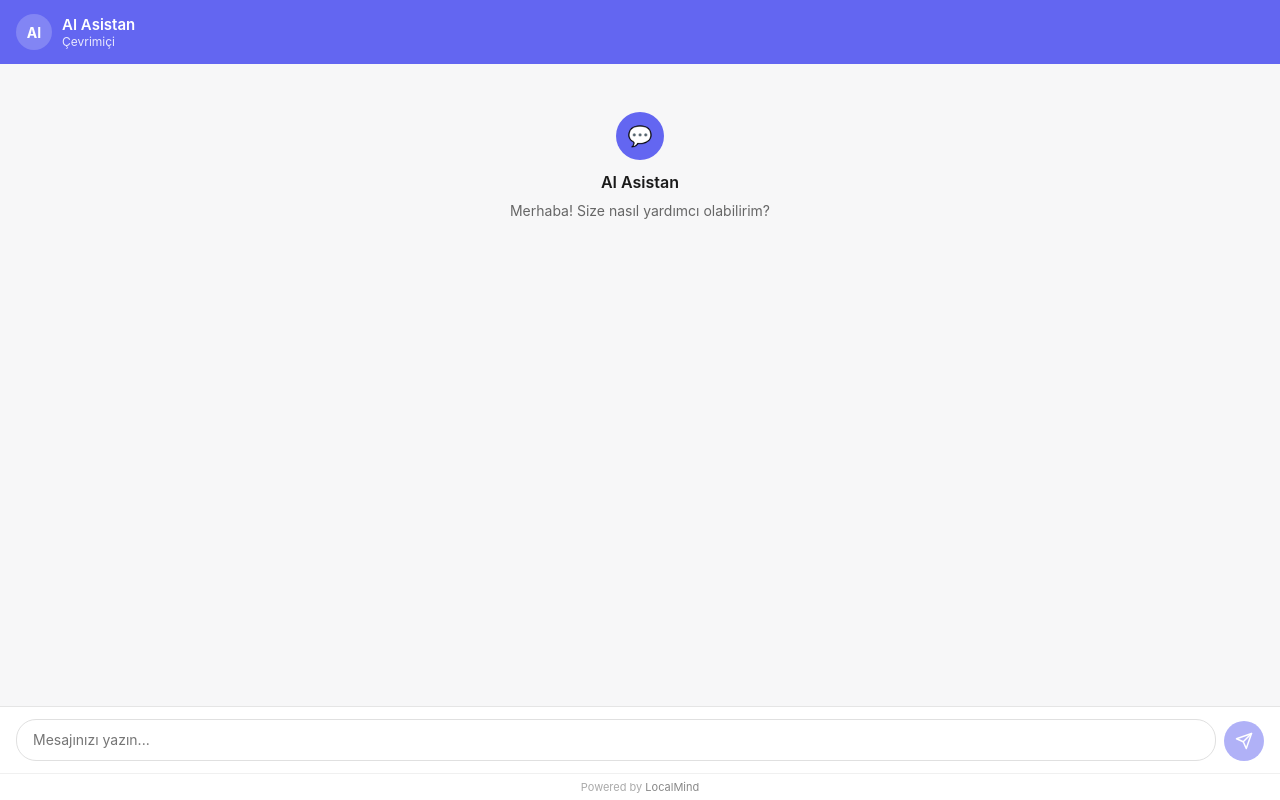
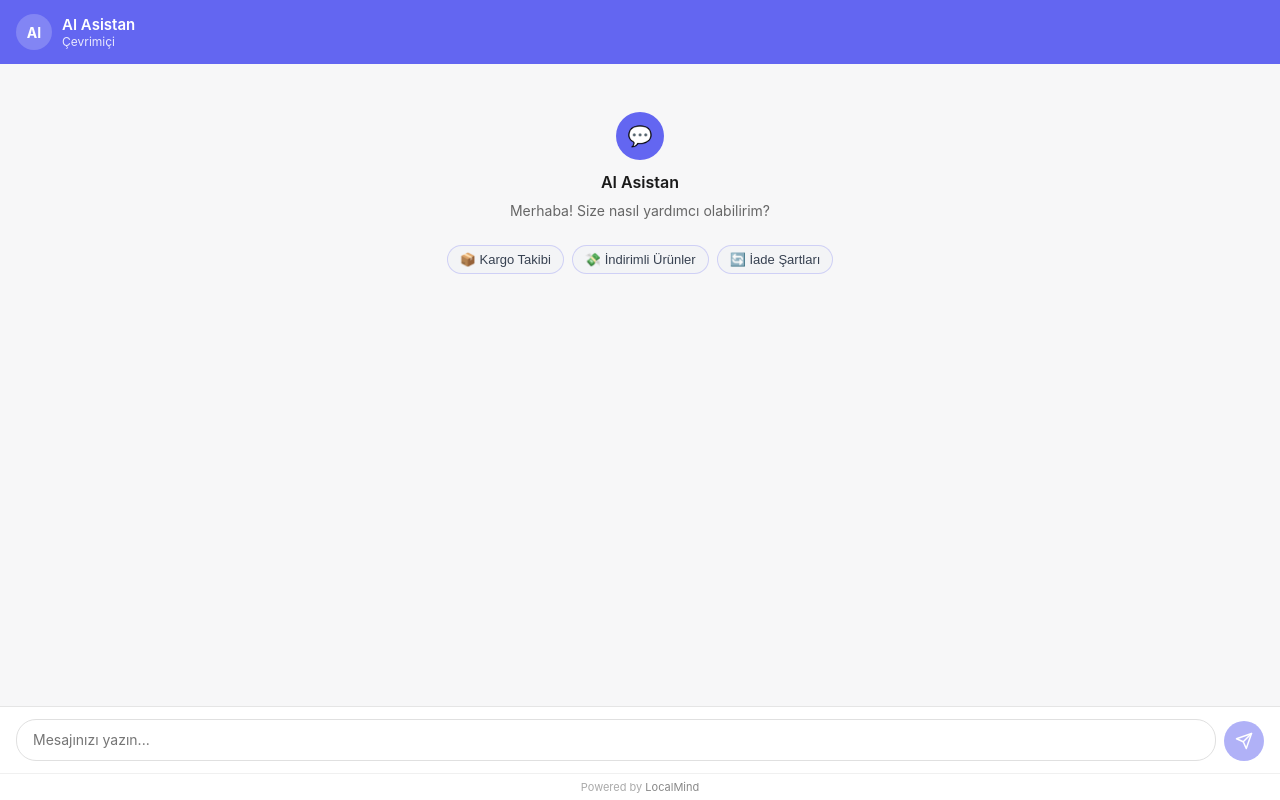
Before and after one commit to ShotsMan2/chatbot-project, a Next.js app: page /widget in a window 1280 px wide. Built offline with nearby package versions, Linux system fonts and the light colour scheme.

Commit message:
feat: customize chatbot logic and add store-specific details

```diff
--- a/src/app/api/widget/chat/route.ts
+++ b/src/app/api/widget/chat/route.ts
@@ -86,9 +86,9 @@ export async function POST(req: NextRequest) {
 
     if (!convId) {
       convId = crypto.randomUUID();
-      let sysPrompt = "You are a helpful customer support assistant. Be concise and friendly. Answer in the same language as the user.";
+      let sysPrompt = "Sen uzman bir e-ticaret satış danışmanısın. Kullanıcıya ürün önerirken ikna edici ol, samimi bir dil kullan. Ürünleri listelerken markdown (maddeler, kalın yazılar) kullan. Gerekirse ek ürünler (upsell) öner. Kullanıcının dilinde yanıtla.";
       if (context) {
-        sysPrompt += `\n\nUse the following information about the site/products to answer the user's questions:\n${context}`;
+        sysPrompt += `\n\nAşağıdaki site ve ürün bilgilerini kullanarak kullanıcının sorularını cevapla:\n${context}`;
       }
 
       await db.insert(conversations).values({
--- a/src/components/widget/widget-chat.tsx
+++ b/src/components/widget/widget-chat.tsx
@@ -42,9 +42,17 @@ export function WidgetChat({ color, title, welcomeMessage, model, context }: Wid
     e.target.style.height = Math.min(e.target.scrollHeight, 100) + "px";
   };
 
-  const handleSend = async () => {
-    const trimmed = input.trim();
+  const handleSend = async (textOverride?: string | React.MouseEvent | React.FormEvent) => {
+    const override = typeof textOverride === "string" ? textOverride : undefined;
+    const trimmed = (override || input).trim();
     if (!trimmed || isStreaming) return;
+
+    if (!override) {
+      setInput("");
+      if (inputRef.current) {
+        inputRef.current.style.height = "40px";
+      }
+    }
 
     const userMsg: Message = {
       id: crypto.randomUUID(),
@@ -61,12 +69,7 @@ export function WidgetChat({ color, title, welcomeMessage, model, context }: Wid
     };
 
     setMessages((prev) => [...prev, userMsg, assistantMsg]);
-    setInput("");
     setIsStreaming(true);
-
-    if (inputRef.current) {
-      inputRef.current.style.height = "40px";
-    }
 
     const abortController = new AbortController();
     abortRef.current = abortController;
@@ -199,6 +202,29 @@ export function WidgetChat({ color, title, welcomeMessage, model, context }: Wid
             </div>
             <div className="widget-welcome-title">{title}</div>
             <div className="widget-welcome-text">{welcomeMessage}</div>
+
+            <div style={{ display: "flex", flexWrap: "wrap", gap: "8px", marginTop: "16px", justifyContent: "center" }}>
+              {["📦 Kargo Takibi", "💸 İndirimli Ürünler", "🔄 İade Şartları"].map((quickReply) => (
+                <button
+                  key={quickReply}
+                  onClick={() => handleSend(quickReply)}
+                  style={{
+                    background: "#f3f4f6",
+                    border: `1px solid ${color}40`,
+                    color: "#374151",
+                    padding: "6px 12px",
+                    borderRadius: "16px",
+                    fontSize: "13px",
+                    cursor: "pointer",
+                    transition: "background 0.2s",
+                  }}
+                  onMouseOver={(e) => (e.currentTarget.style.background = "#e5e7eb")}
+                  onMouseOut={(e) => (e.currentTarget.style.background = "#f3f4f6")}
+                >
+                  {quickReply}
+                </button>
+              ))}
+            </div>
           </div>
         )}
 
```
Also changed, not shown: src/app/demo/page.tsx (+17 -2 lines), src/components/widget/widget-message.tsx (+5 -59 lines), 1 other file (tests, documents, lock files or other folders).
